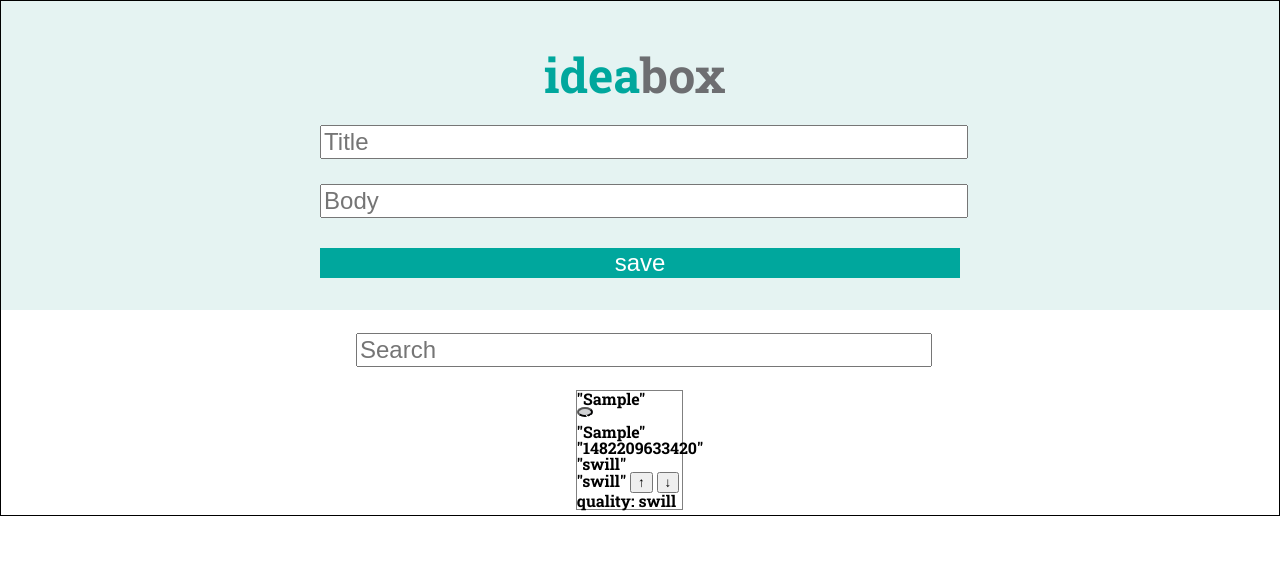
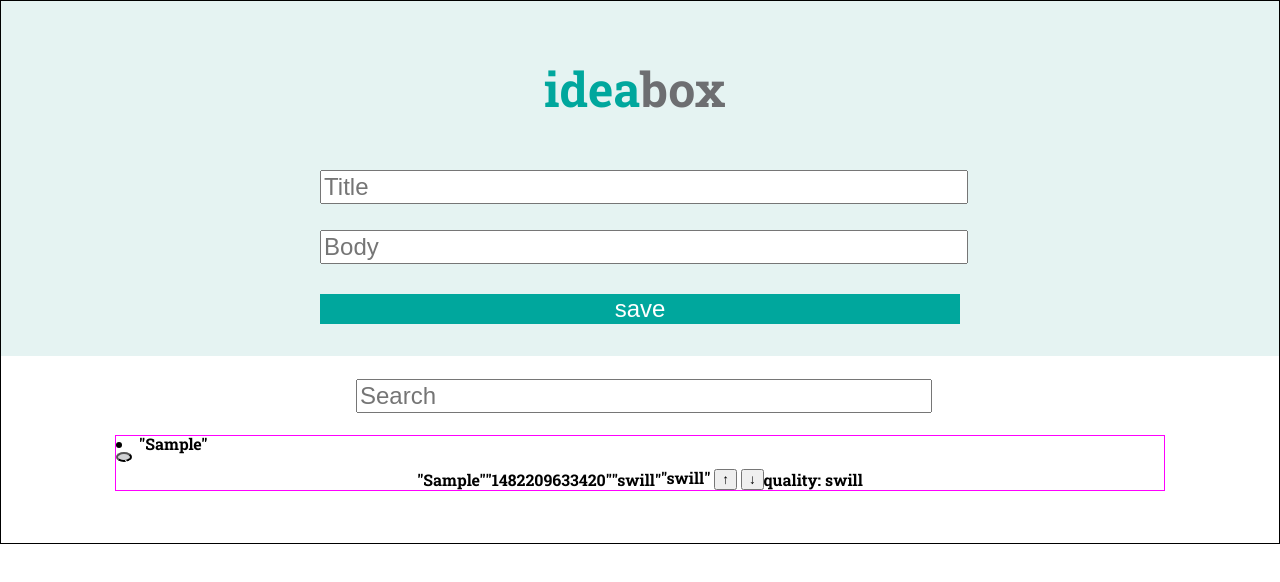
Before and after one commit to matt-hayden/idea-box, a plain HTML site: page index.html in a window 1280 px wide. Both pictures are taken after typing "Sample", "Sample" into the empty fields and a click on the button "save". Drawn offline with nearby package versions, Linux system fonts and the light colour scheme.

Commit message:
Add image files, change flex column direction

```diff
--- a/css/styles.css
+++ b/css/styles.css
@@ -24,7 +24,7 @@ span {
 }
 
 .main-content{
-  padding-top: 50px;
+  padding-top: 5%;
 }
 
 input {
@@ -56,19 +56,21 @@ input {
 
 /* Bottom section content */
 
-.card-section {
+.card-box {
   display: flex;
   justify-content: center;
   align-items: center;
+  width: 100%;
 }
 
 
 /*Generated Cards*/
 .card-section {
  display: flex;
- flex-direction: column;
+ flex-direction: column-reverse;
  justify-content: center;
  align-items: center;
+ width: 100%;
 }
 
 .search-input {
@@ -80,8 +82,8 @@ input {
 
 }
 .idea-card {
-  border: 1px solid grey;
-  height: 40%;
+  border: 1px solid magenta;
+  height: 100%;
   width: 82%;
   margin-bottom: 4%
 
@@ -94,7 +96,3 @@ input {
     height: 10px;
     width: 10px;
 }
-
-li {
-
-}
--- a/index.html
+++ b/index.html
@@ -15,6 +15,7 @@
       <header>
         <h1><span>idea</span>box</h1>
       </header>
+      <div class="main-content">
       <form id="form-data">
         <input class="title-input js-title-input" type="text" placeholder="Title">
         <input class="body-input js-body-input" type="text" placeholder="Body">
@@ -27,7 +28,7 @@
       <form>
       <input class="search-input js-search-input" type="text" placeholder="Search">
       </form>
-        <ul class="card-box" list-style:none;>
+        <ul class="card-box">
       </ul>
     </section>
 
--- a/js/write.js
+++ b/js/write.js
@@ -12,14 +12,14 @@ function NewIdea (title, body){
   this.title = title;
   this.body = body;
   this.id = Date.now();
-  this.quality ="swill"; //or quality?
+  this.quality ="swill";
 }
 
 function StoreIdea (title, body, id, quality){
   this.title = $('.js-title-input').val();
   this.body = $('.js-body-input').val();
   this.id = Date.now();
-  this.quality ="swill"; //or quality?
+  this.quality ="swill";
   var $formData = [];
    $formData.push(this.title);
    $formData.push(this.body);
@@ -38,7 +38,7 @@ function StoreIdea (title, body, id, quality){
 
 function displayCard (idea){
 
-  $('.card-box').prepend(
+  $('.card-section').prepend(
     `<section class="idea-card">
     <li> "${idea.title}" </li>
     <button class="delete-btn">&#xd7;</button>
```
Also changed, not shown: Images/delete-hover.svg (added), Images/delete.svg (added), Images/downvote-hover.svg (added), Images/downvote.svg (added), Images/upvote-hover.svg (added), Images/upvote.svg (added).
